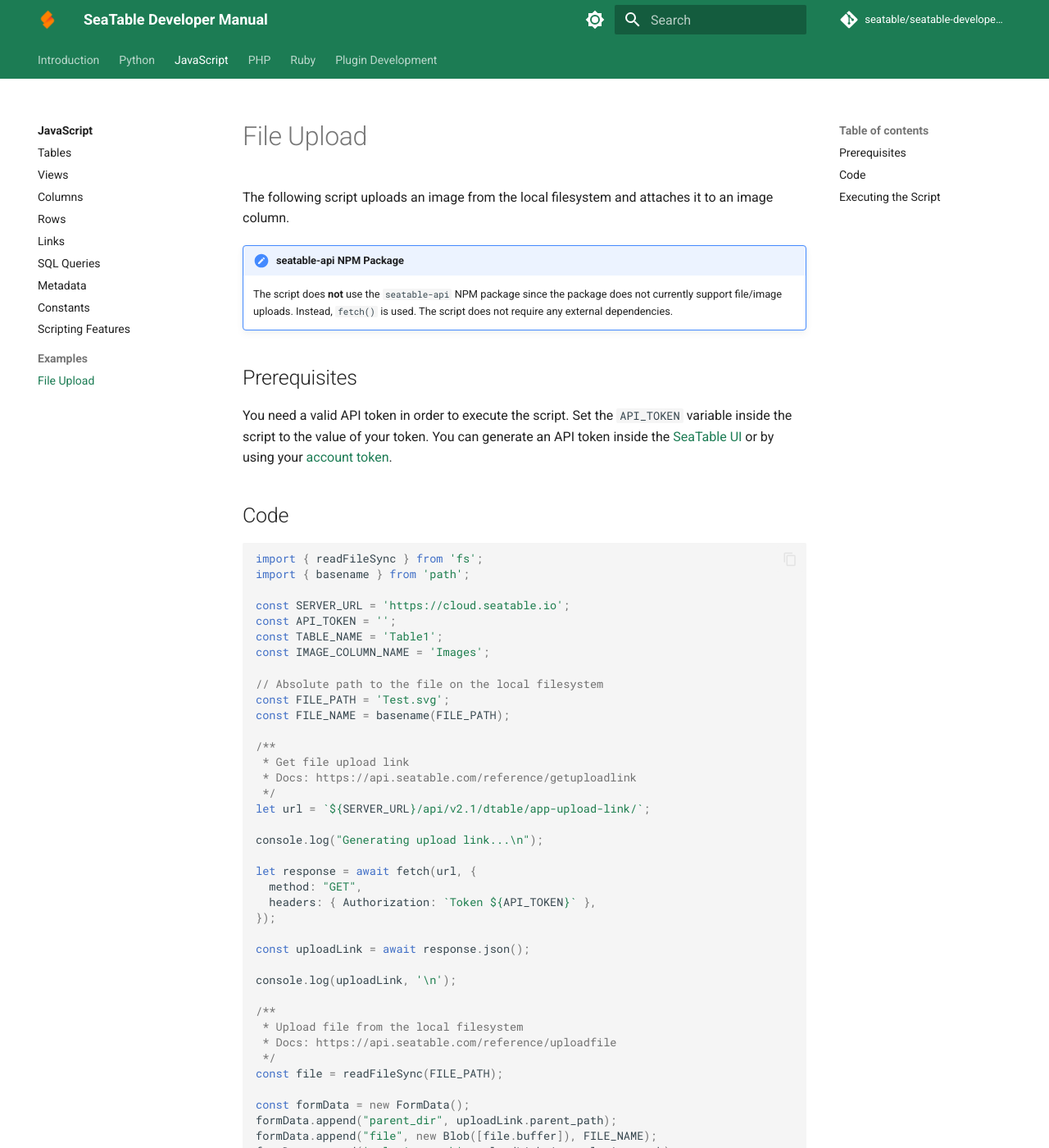
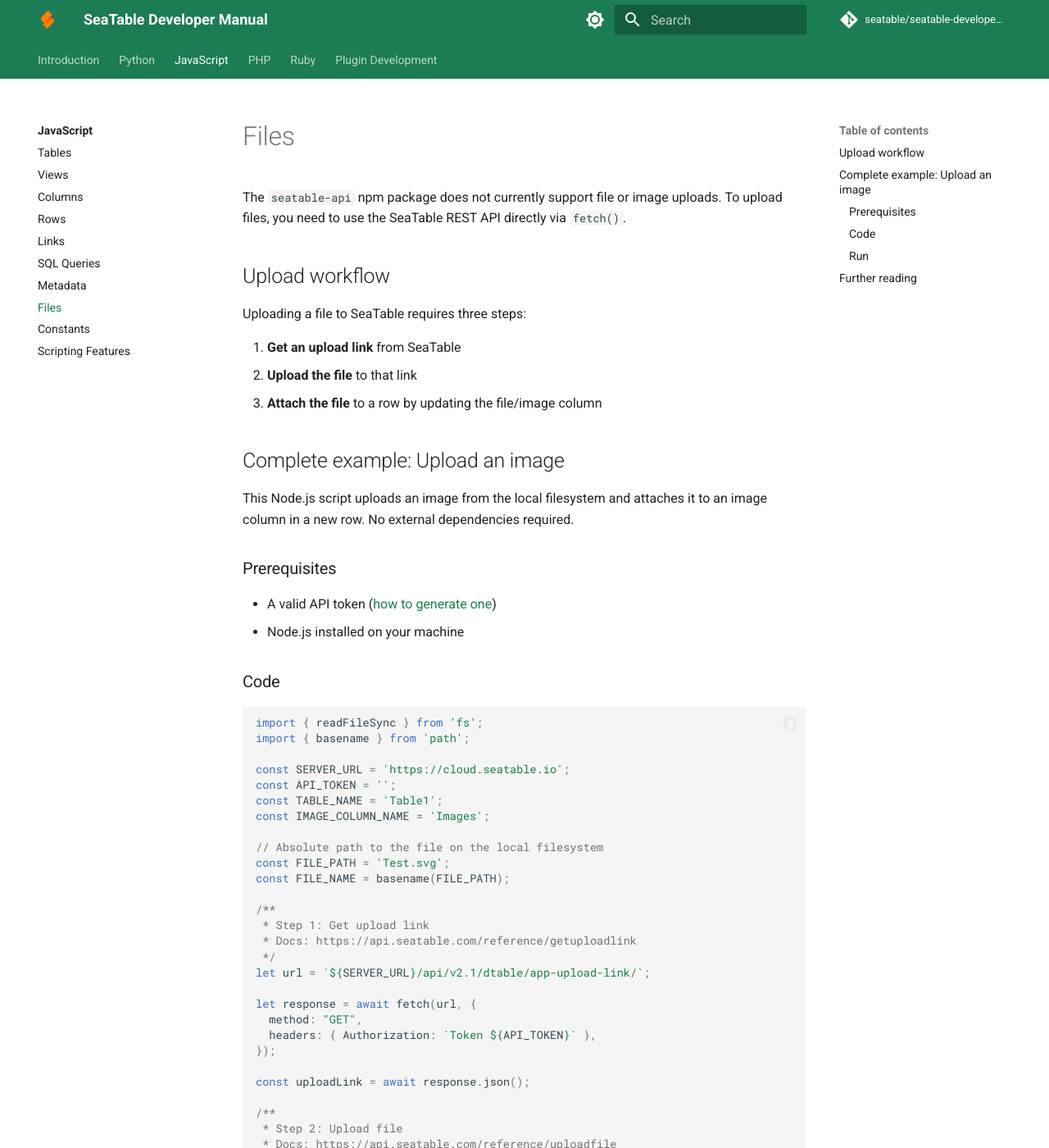
Before and after one commit to seatable/seatable-developer-docs, an MkDocs documentation site: the page built from docs/javascript/files.md, in a window 1280 px wide and 1400 px high. Shown: the whole window at 82% size. Built offline with MkDocs 1.6.1 and Material for MkDocs 9.7.7, drawn with Linux system fonts in a browser that asks for light colours; comment, search, counter and statistics services are not loaded; some of the changed text lies outside the part shown.

Commit message:
Replace JS file-upload example with proper Files page
The file upload example was a workaround for missing file support
in the seatable-api package. Move it to a dedicated "Files" page
that explains the limitation and documents the REST API workflow.

````diff
--- a/docs/javascript/examples/file-upload.md
+++ b/docs/javascript/files.md
@@ -1,19 +1,25 @@
-# File Upload
+# Files
 
-The following script uploads an image from the local filesystem and attaches it to an image column.
+The `seatable-api` npm package does not currently support file or image uploads. To upload files, you need to use the SeaTable REST API directly via `fetch()`.
 
-!!! note "seatable-api NPM Package"
+## Upload workflow
 
-    The script does **not** use the `seatable-api` NPM package since the package does not currently support file/image uploads.
-    Instead, `fetch()` is used. The script does not require any external dependencies.
+Uploading a file to SeaTable requires three steps:
 
-## Prerequisites
+1. **Get an upload link** from SeaTable
+2. **Upload the file** to that link
+3. **Attach the file** to a row by updating the file/image column
 
-You need a valid API token in order to execute the script.
-Set the `API_TOKEN` variable inside the script to the value of your token.
-You can generate an API token inside the [SeaTable UI](https://seatable.com/help/create-api-tokens/) or by using your [account token](https://api.seatable.com/reference/createapitoken).
+## Complete example: Upload an image
 
-## Code
+This Node.js script uploads an image from the local filesystem and attaches it to an image column in a new row. No external dependencies required.
+
+### Prerequisites
+
+- A valid API token ([how to generate one](https://seatable.com/help/create-api-tokens/))
+- Node.js installed on your machine
+
+### Code
 
 ```js
 import { readFileSync } from 'fs';
@@ -29,12 +35,10 @@ const FILE_PATH = 'Test.svg';
 const FILE_NAME = basename(FILE_PATH);
 
 /**
- * Get file upload link
+ * Step 1: Get upload link
  * Docs: https://api.seatable.com/reference/getuploadlink
  */
 let url = `${SERVER_URL}/api/v2.1/dtable/app-upload-link/`;
-
-console.log("Generating upload link...\n");
 
 let response = await fetch(url, {
   method: "GET",
@@ -43,10 +47,8 @@ let response = await fetch(url, {
 
 const uploadLink = await response.json();
 
-console.log(uploadLink, '\n');
-
 /**
- * Upload file from the local filesystem
+ * Step 2: Upload file
  * Docs: https://api.seatable.com/reference/uploadfile
  */
 const file = readFileSync(FILE_PATH);
@@ -56,8 +58,6 @@ formData.append("parent_dir", uploadLink.parent_path);
 formData.append("file", new Blob([file.buffer]), FILE_NAME);
 formData.append('relative_path', uploadLink.img_relative_path);
 
-console.log('Uploading file...\n')
-
 response = await fetch(uploadLink.upload_link + "?ret-json=1", {
   method: "POST",
   body: formData,
@@ -65,16 +65,11 @@ response = await fetch(uploadLink.upload_link + "?ret-json=1", {
 
 const files = await response.json();
 
-console.log(files, '\n');
-
 /**
- * Generate base token by using an API token
- * Base operations such as inserting or updating rows require a base token
- * Docs: https://api.seatable.com/reference/getbasetokenwithapitoken
+ * Step 3: Attach file to a row
+ * Docs: https://api.seatable.com/reference/appendrows
  */
 url = `${SERVER_URL}/api/v2.1/dtable/app-access-token/`;
-
-console.log('Generating base token...\n');
 
 response = await fetch(url, {
     headers: { Authorization: `Token ${API_TOKEN}` }
@@ -82,14 +77,6 @@ response = await fetch(url, {
 
 const baseToken = await response.json();
 
-console.log(baseToken, '\n');
-
-/**
- * Append row to base
- * This attaches the image to an image column
- * This API call requires a valid base token
- * Docs: https://api.seatable.com/reference/appendrows
- */
 const workspaceId = baseToken.workspace_id;
 const baseUuid = baseToken.dtable_uuid;
 const relativeImageURL = `/workspace/${workspaceId}${uploadLink.parent_path}/${uploadLink.img_relative_path}/${files[0].name}`;
@@ -98,15 +85,12 @@ const body = {
     table_name: TABLE_NAME,
     rows: [
         {
-            // The values of image/file columns are arrays
             [IMAGE_COLUMN_NAME]: [relativeImageURL],
         },
     ],
 };
 
 url = `${SERVER_URL}/api-gateway/api/v2/dtables/${baseUuid}/rows/`;
-
-console.log('Appending row...\n')
 
 response = await fetch(url, {
     method: 'POST',
@@ -118,13 +102,15 @@ response = await fetch(url, {
     body: JSON.stringify(body),
 });
 
-console.log(await response.json())
+console.log(await response.json());
 ```
 
-## Executing the Script
-
-You can use the following command to execute the script on the commandline using Node.js:
+### Run
 
 ```bash
 node upload-file.js
 ```
+
+## Further reading
+
+The complete file and image API is documented at [api.seatable.com](https://api.seatable.com/reference/uploadfile).
--- a/mkdocs.yml
+++ b/mkdocs.yml
@@ -150,10 +150,9 @@ nav:
       - Links: javascript/links.md
       - SQL Queries: javascript/sql.md
       - Metadata: javascript/metadata.md
+      - Files: javascript/files.md
       - Constants: javascript/constants.md
       - Scripting Features: javascript/scripting-features.md
-      - Examples:
-          - File Upload: javascript/examples/file-upload.md
   - PHP:
       - php/index.md
       - Getting Started: php/getting-started.md
````
